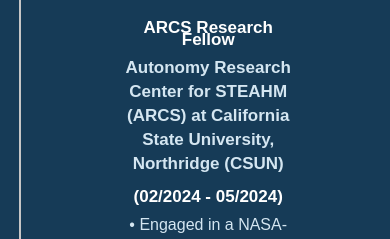
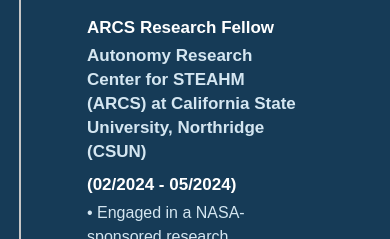
Before and after one commit to cordova-jon1618/jonathan_cordova_portfolio, a website: page index.html in a window 390 px wide. Shown: the part 11761-12000 px from the top of the page. Drawn offline with nearby package versions, Linux system fonts and the light colour scheme; files that its build step writes are made by us from their sources; a web font is replaced by a local one.

Commit message:
Adjusted text alignment and left padding for smaller screens of the timeline in education and experience section.

```diff
--- a/css/style.css
+++ b/css/style.css
@@ -734,11 +734,11 @@
     }
     .main-timeline .timeline-content,
     .main-timeline .timeline:nth-child(2n) .timeline-content {
-        width: 95%;
-        text-align: center;
-        /* text-align: left; */
+        width: 100%;
+        /* text-align: center; */
+        text-align: left;
         /* padding: 10px 0 */
-        padding-left: 90px;
+        padding-left: 75px;
     }
     .main-timeline .title {
         margin-top: 15px;
```
